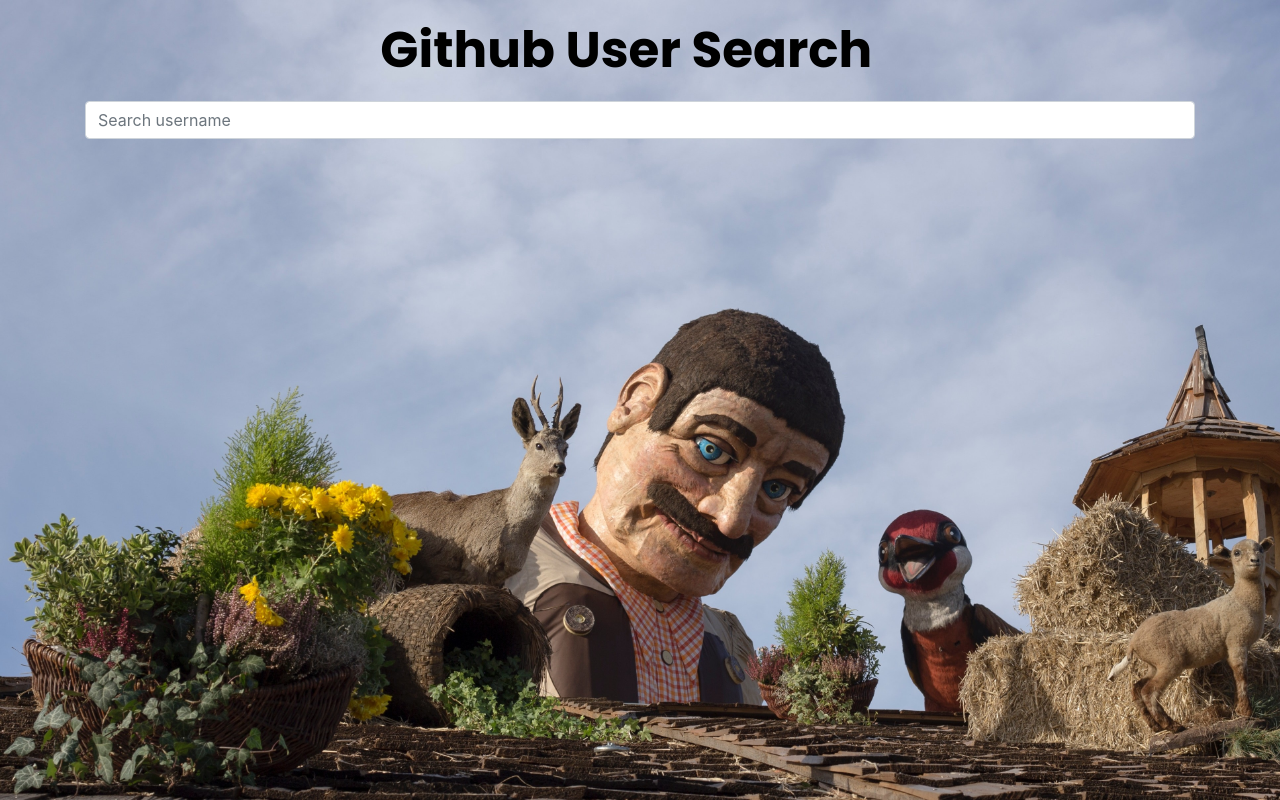
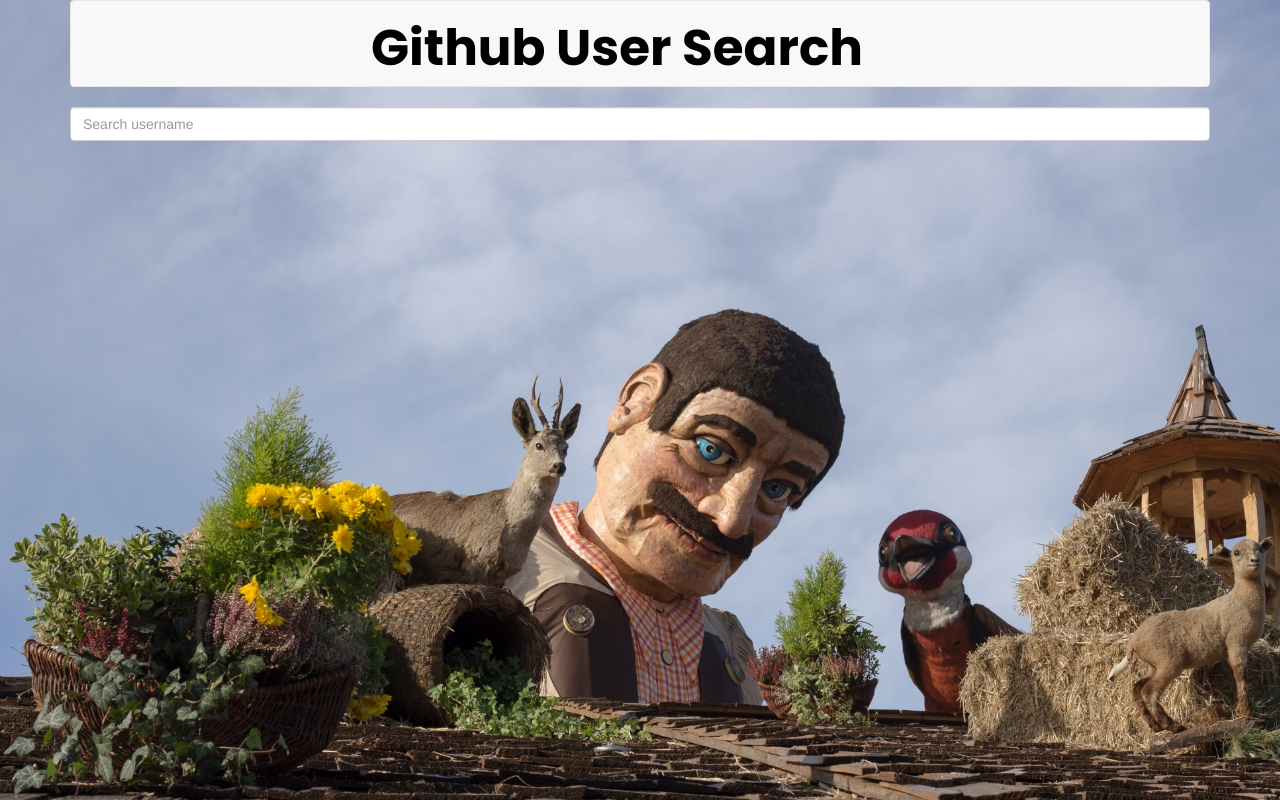
Before and after one commit to waheedmusa/GitHub-Searcher, an Angular app: page / in a window 1280 px wide. Built offline with nearby package versions, Linux system fonts and the light colour scheme.

Commit message:
home page adjustment

```diff
--- a/src/app/app.component.html
+++ b/src/app/app.component.html
@@ -1,4 +1,3 @@
-
   <div class="container">
 <app-profile></app-profile>
 <router-outlet></router-outlet>
--- a/src/app/components/profile/profile.component.css
+++ b/src/app/components/profile/profile.component.css
@@ -1,12 +1,13 @@
-.navbar-brand{
+.head1{
     font-family: 'Poppins', sans-serif;
-    margin-left: 55%;
     color: black;
     font-size: 50px;
+    padding-left: 300px;
 }
 .panel-title{
     font-family: 'Poppins', sans-serif;
 }
-.panel1{
+.page{
     background-color: white;
+    padding: 5%;
 }
--- a/src/app/components/profile/profile.component.html
+++ b/src/app/components/profile/profile.component.html
@@ -3,7 +3,7 @@
 <form class="search-form">
         <nav class="navbar navbar-default">
                   <div class="navbar-header">
-                    <a class="navbar-brand" href="#">Github User Search</a>
+                    <h3 class="head1">Github User Search</h3>
                   </div>
               </nav>
         <div class="form-group">
@@ -12,23 +12,23 @@
     </form>
         </div>
 </div>
-<div *ngIf="profile">
+<div *ngIf="profile" class="page">
     <div class="panel panel-default">
         <div class="panel-heading">
            <h3 class="panel-title">{{profile.name}}</h3>
         </div>
         <div class="panel-body">
             <div class="row">
-                <div class="col-md-5">
+                <div class="col-md-4">
                     <img src="{{profile.avatar_url}}" alt="Profile Image">
                     <a class="btn btn-default btn-block" target="_blank" href="{{profile.html_url}}">View Profile</a>
                 </div>
-                <div class="col-7">
+                <div class="col-md-8">
                         <div class="stats">
-                                <span class="badge badge-secondary">{{profile.public_repos}} Public Repos</span>
-                                <span class="badge badge-primary">{{profile.public_gists}} Public Gists</span>
-                                <span class="badge badge-success">{{profile.followers}} Followers</span>
-                                <span class="badge badge-info">{{profile.following}} Following</span>
+                                <span class="label label-default">{{profile.public_repos}} Public Repos</span>
+                                <span class="label label-primary">{{profile.public_gists}} Public Gists</span>
+                                <span class="label label-success">{{profile.followers}} Followers</span>
+                                <span class="label label-info">{{profile.following}} Following</span>
                             </div>
                             <br>
                             <ul class="list-group">
@@ -59,3 +59,4 @@
                     </div>
                 </div>
             </div>
+        </div>
--- a/src/index.html
+++ b/src/index.html
@@ -1,7 +1,7 @@
 <!doctype html>
 <html lang="en">
 <head>
-    <link rel="stylesheet" href="https://stackpath.bootstrapcdn.com/bootstrap/4.3.1/css/bootstrap.min.css" integrity="sha384-ggOyR0iXCbMQv3Xipma34MD+dH/1fQ784/j6cY/iJTQUOhcWr7x9JvoRxT2MZw1T" crossorigin="anonymous">
+    <link rel = "stylesheet" href = "https://maxcdn.bootstrapcdn.com/bootstrap/3.3.7/css/bootstrap.min.css">
     <link href="https://fonts.googleapis.com/css?family=Poppins:700&display=swap" rel="stylesheet">
   <meta charset="utf-8">
   <title>GitSearch</title>
```
